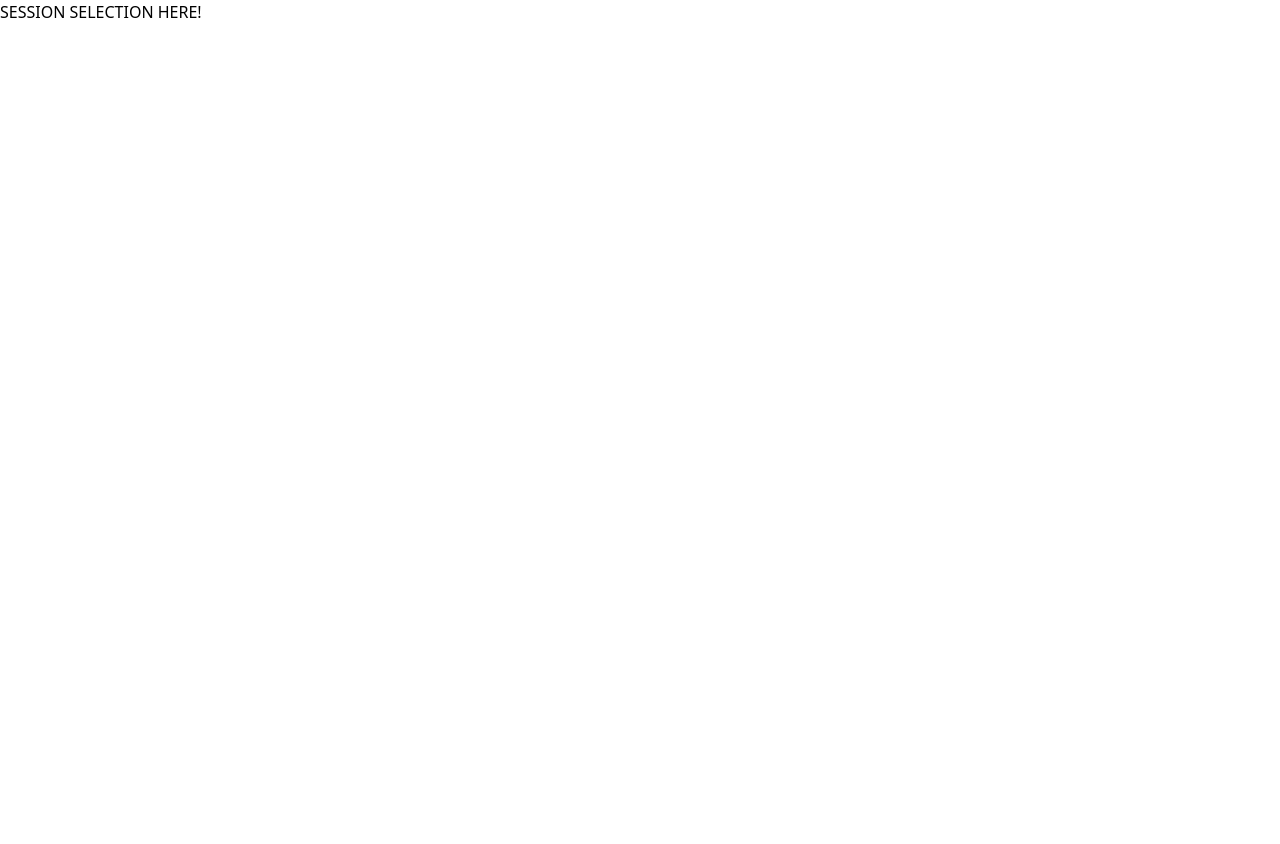
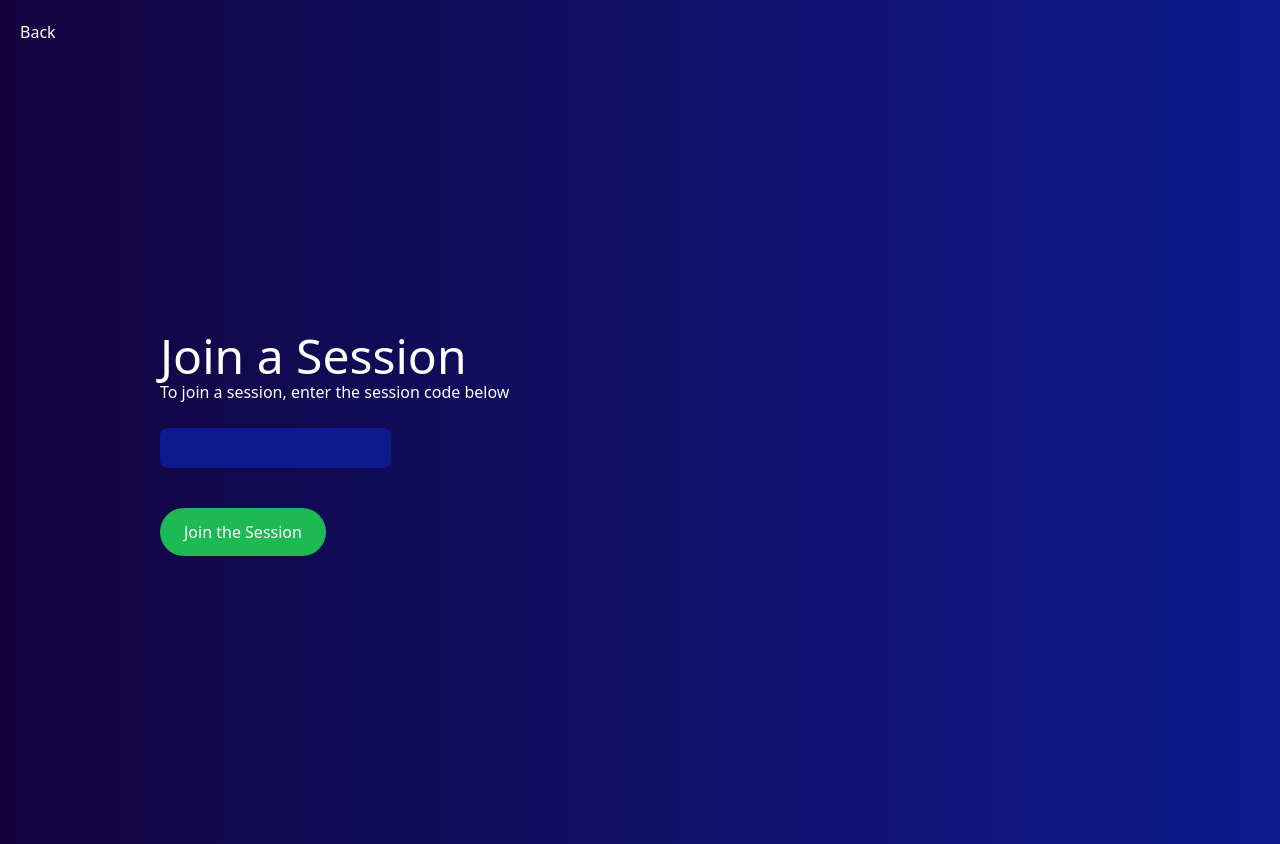
Before and after one commit to andresfm8/HTN2021, a React (Create React App) app in the folder client/: page /sessions in a window 1280 px wide. Before the commit the page ends 800 px from the top, so only its background shows below. Built offline with nearby package versions, Linux system fonts and the light colour scheme.

Commit message:
Session selection page complete

```diff
--- a/client/src/pages/session-selection/SessionSelection.js
+++ b/client/src/pages/session-selection/SessionSelection.js
@@ -1,9 +1,27 @@
 const SessionSelectionPage = () => {
-  return (
-    <div>
-      SESSION SELECTION HERE!
-    </div>
-  )
-}
+	return (
+		<div className="flex flex-wrap h-screen bg-gradient-to-r from-blue-dark to-blue-light">
+			<a className="text-white ml-5 mt-5" href="/">
+				Back
+			</a>
+			<div className="w-full flex h-screen place-items-center bg-gradient-to-r from-blue-dark to-blue-light">
+				<div className="ml-6 lg:ml-40">
+					<div clasName="flex justify-center place-items-center">
+						<h1 className="text-5xl text-white">Join a Session</h1>
+						<h4 className="texl-xl text-white">To join a session, enter the session code below</h4>
+						<br />
+						<div className="">
+							<input type="text" className="text-white rounded-lg mb-10 py-2 bg-blue-light focus:outline-white" />
+							<br />
+							<button className="spotify-button px-6 py-3 rounded-full text-white bg-green-spotify">
+								Join the Session
+							</button>
+						</div>
+					</div>
+				</div>
+			</div>
+		</div>
+	);
+};
 
 export default SessionSelectionPage;
--- a/client/tailwind.config.js
+++ b/client/tailwind.config.js
@@ -2,7 +2,11 @@ module.exports = {
 	purge    : [ './src/**/*.{js,jsx,ts,tsx}', './public/index.html' ],
 	darkMode : false, // or 'media' or 'class'
 	theme    : {
-		extend : {},
+		extend : {
+			outline: {
+				white: '2px solid #FFFFFF'
+			}
+		},
 		colors : {
 			green : {
 				spotify : '#1DB954'
```
